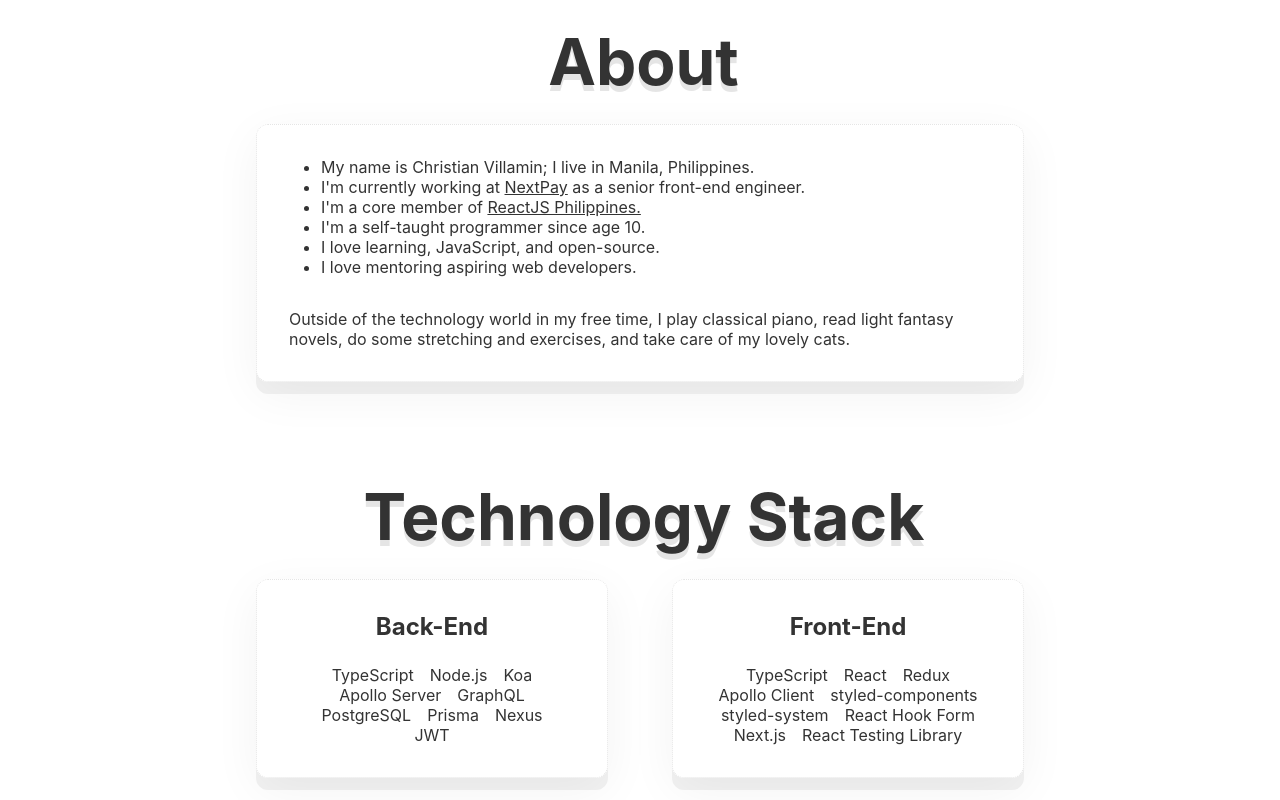
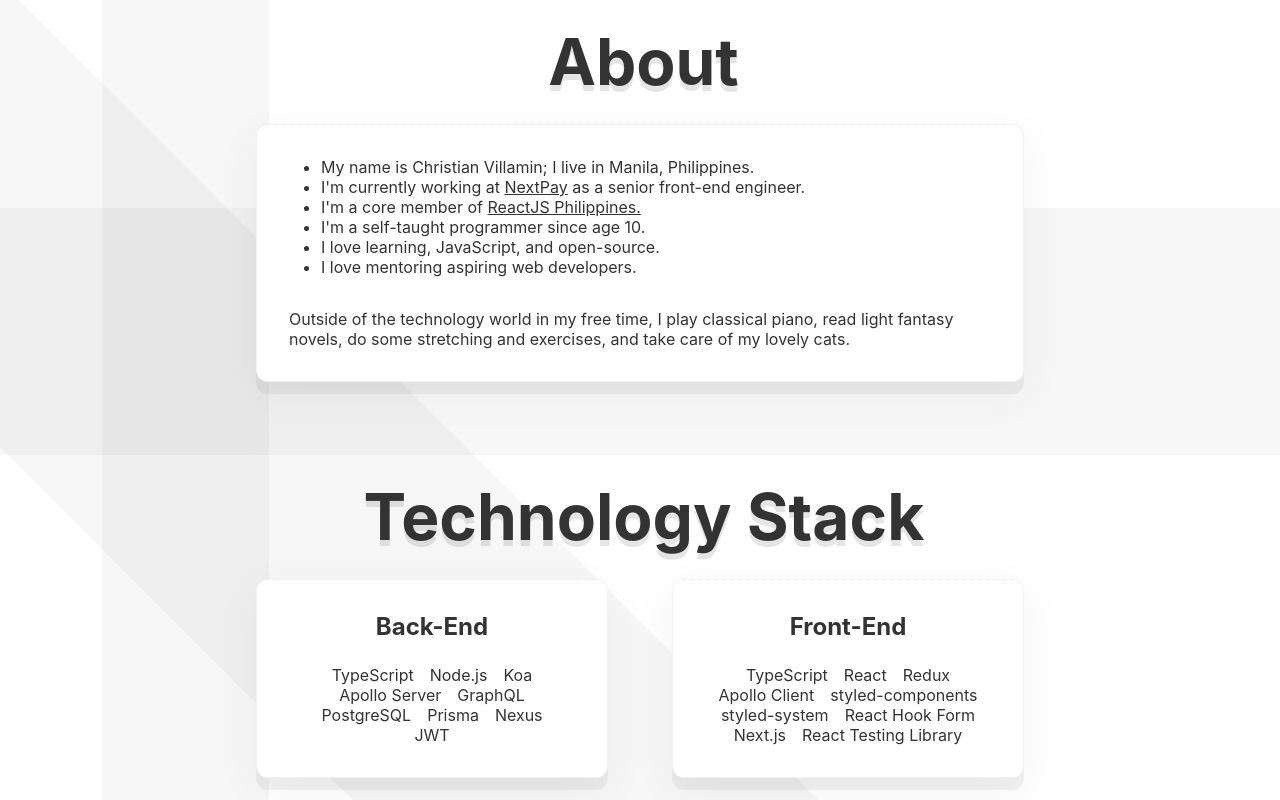
Before and after one commit to codekcv/personal-site-nextjs, a Next.js app: page / in a window 1280 px wide. Shown: the part 840-1640 px from the top of the page. Built offline with nearby package versions, Linux system fonts and the light colour scheme.

Commit message:
feat(body) add css bg

```diff
--- a/components/Card/Card.main.tsx
+++ b/components/Card/Card.main.tsx
@@ -3,6 +3,7 @@ import styled from 'styled-components'
 import { compose, layout, LayoutProps, space, SpaceProps } from 'styled-system'
 
 const Card = styled(motion.div)<LayoutProps & SpaceProps>`
+  background-color: white;
   padding: 2rem;
   border: 1px dotted rgba(0, 0, 0, 0.1);
   border-radius: 12px;
--- a/pages/_app.tsx
+++ b/pages/_app.tsx
@@ -17,6 +17,8 @@ const GlobalStyle = createGlobalStyle`
   body {
     font-family: -apple-system, BlinkMacSystemFont, Segoe UI, Roboto, Oxygen,
       Ubuntu, Cantarell, Fira Sans, Droid Sans, Helvetica Neue, sans-serif;
+
+    background-image: linear-gradient(90deg, transparent 0%, transparent 8%,rgba(90, 90, 90,0.05) 8%, rgba(90, 90, 90,0.05) 21%,transparent 21%, transparent 100%),linear-gradient(45deg, transparent 0%, transparent 23%,rgba(90, 90, 90,0.05) 23%, rgba(90, 90, 90,0.05) 37%,transparent 37%, transparent 100%),linear-gradient(0deg, transparent 0%, transparent 37%,rgba(90, 90, 90,0.05) 37%, rgba(90, 90, 90,0.05) 49%,transparent 49%, transparent 100%),linear-gradient(90deg, rgb(255,255,255),rgb(255,255,255));
   }
 
   a {
```
